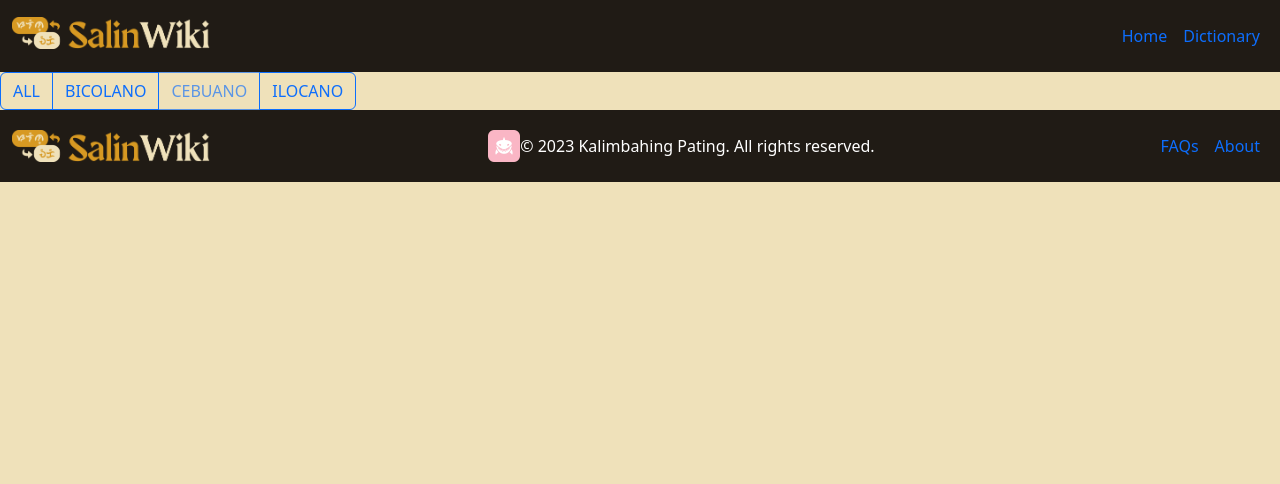
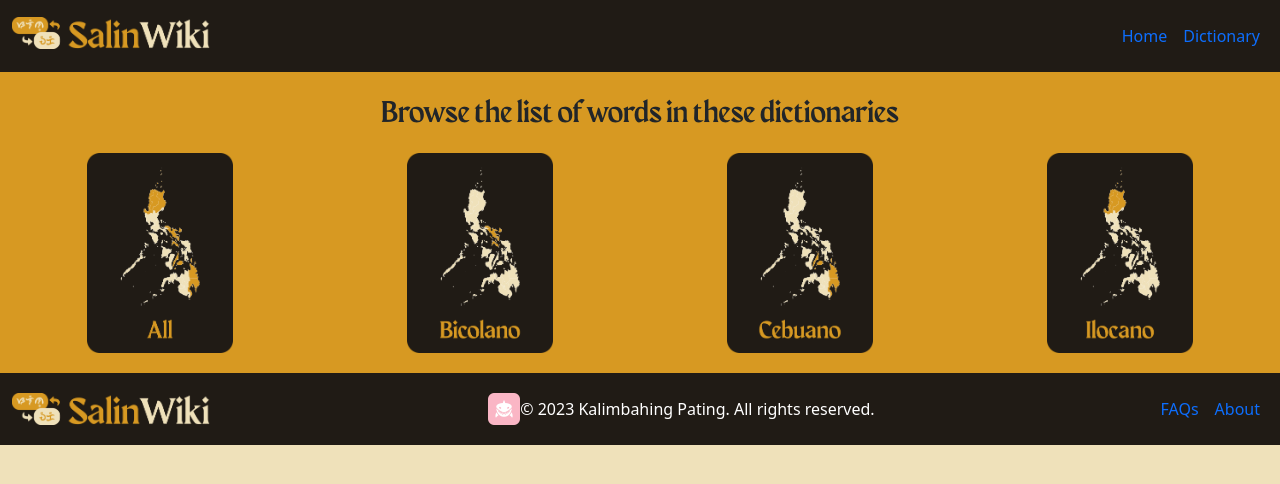
Before and after one commit to clavecillascc/Salin-Wiki, a Flask app: template templates/1_dictionary_cebuano.html in a window 1280 px wide. Shown: the top 484 px of the page. Run offline with Flask 3, Linux system fonts and the light colour scheme; the template is opened without the code that fills it, so the values that code supplies are empty.

Commit message:
Applied css file to all html dictionaries

```diff
--- a/templates/1_dictionary.html
+++ b/templates/1_dictionary.html
@@ -10,6 +10,7 @@
   <body>
 
     {% include 'header.html' %}
+
     <div class="sort-container">
     <p class="browse">Browse the list of words in these dictionaries</p>
     <div class="two-columns">
@@ -33,7 +34,6 @@
 
     <div class="two-columns">
       <div class="column_search"></div>
-      <div class="column_search"></div>
       <div class="column_search">
       {% for word in words|sort(attribute="word")%}
         <div class="searched-word-container">
@@ -51,9 +51,7 @@
       {% endfor %}
       </div>
       <div class="column_search"></div>
-        <div class="column_search"></div>
     </div>
-    <!-- TO CENTER (DRAFT) -->
 
     <script>
       btn_a = document.getElementById("btn_a");
--- a/templates/1_dictionary_cebuano.html
+++ b/templates/1_dictionary_cebuano.html
@@ -11,28 +11,49 @@
 
     {% include 'header.html' %}
 
-    <div class="btn-group" role="group" aria-label="Basic outlined example">
-      <button type="button" class="btn btn-outline-primary" id="btn_a">ALL</button>
-      <button type="button" class="btn btn-outline-primary" id="btn_b">BICOLANO</button>
-      <button type="button" class="btn btn-outline-primary" id="btn_c">CEBUANO</button>
-      <button type="button" class="btn btn-outline-primary" id="btn_i">ILOCANO</button>
+    <div class="sort-container">
+      <p class="browse">Browse the list of words in these dictionaries</p>
+      <div class="two-columns">
+        <div class="column_search">
+            <img type="button" id="btn_a" src="static/All.png" height="200">
+        </div>
+
+        <div class="column_search">
+              <img  type="button" id="btn_b" src="static/Bicolano.png" height="200">
+        </div>
+
+        <div class="column_search">
+              <img  type="button" id="btn_c" src="static/Cebuano.png" height="200">
+        </div>
+
+        <div class="column_search">
+            <img type="button" id="btn_i" src="static/Ilocano.png" height="200">
+        </div>
+      </div>
     </div>
 
-    <div>
+    <div class="two-columns">
+      <div class="column_search"></div>
+      <div class="column_search">
       {% for word in words|sort(attribute="word") %}
       {% if word['lang'] == 'Cebuano' %}
-      <div>{{ word['word'] }}</div>
-      <div>{{ word['lang'] }}</div>
-      <div>
-        <p>: {{ word['def'] }}</p>
-      </div>
-      <div>{{ word['src_ex'] }}</div>
-      <div>
-        <p>({{ word['lang'] }})</p>
-      </div>
-      <div>{{ word['target_ex'] }}<p>(Tagalog)</p></div>
+        <div class="searched-word-container">
+          <div class="word">{{ word['word'] }}</div>
+          <div class="lang1">{{ word['lang'] }}</div>
+          <div class="def">
+            <p>: {{ word['def'] }}</p>
+          </div>
+          <div class="src_ex">{{ word['src_ex'] }}</div>
+          <div>
+            <p>({{ word['lang'] }})</p>
+          </div>
+          <div class="target_ex">{{ word['target_ex'] }}<p>(Tagalog)</p></div>
+        </div>
       {% endif %}
       {% endfor %}
+      </div>
+      <div class="column_search"></div>
+
     </div>
 
     <script>
@@ -74,4 +95,5 @@
     {% include 'footer.html' %}
 
   </body>
+
 </html>
```
Also changed, not shown: templates/1_dictionary_bicolano.html (+36 -16 lines), templates/1_dictionary_ilocano.html (+36 -16 lines). Lines whose indentation alone changed are shown as unchanged.
